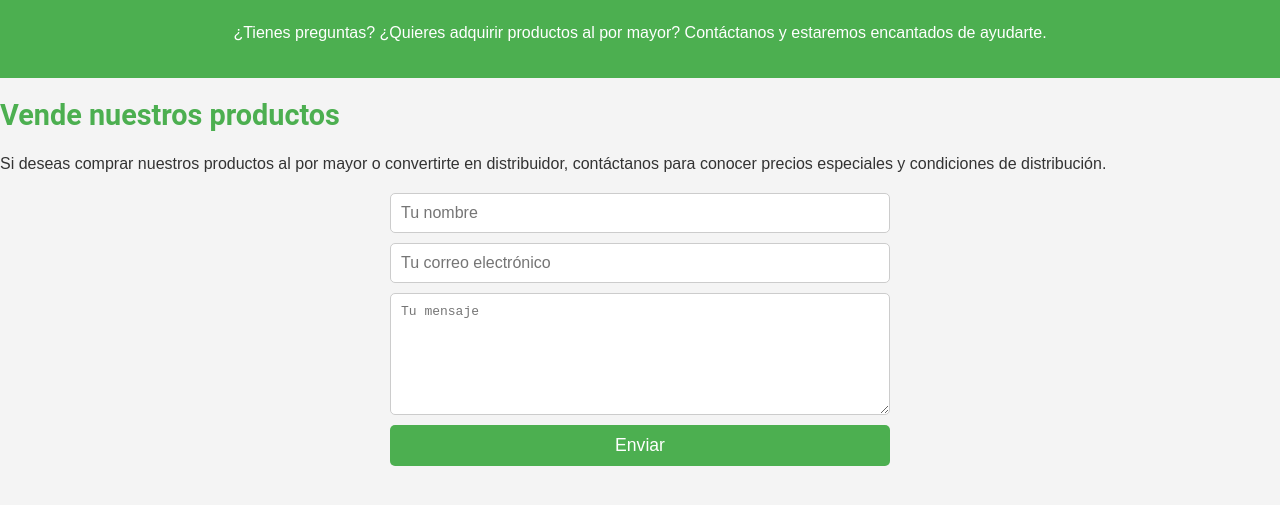
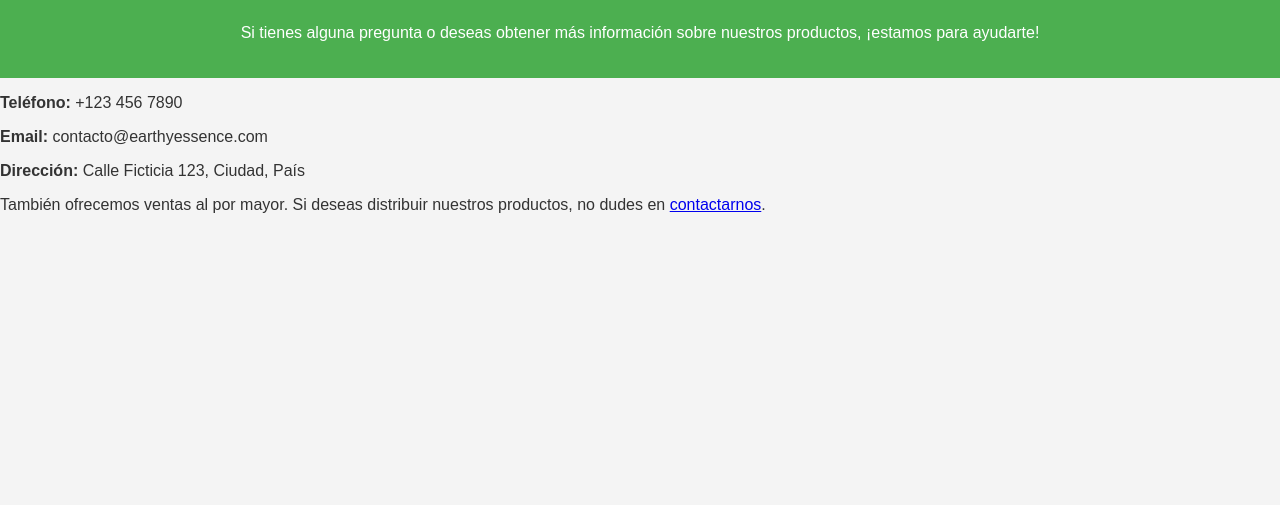
Before and after one commit to Earthyessence/Earthyessencecuador, a plain HTML site: page contacto.html in a window 1280 px wide. Shown: the part 97-602 px from the top of the page. Drawn offline with Linux system fonts and the light colour scheme.

Commit message:
Update contacto.html

```diff
--- a/contacto.html
+++ b/contacto.html
@@ -9,19 +9,17 @@
 <body>
     <header>
         <h1>Contacto</h1>
-        <p>¿Tienes preguntas? ¿Quieres adquirir productos al por mayor? Contáctanos y estaremos encantados de ayudarte.</p>
+        <p>Si tienes alguna pregunta o deseas obtener más información sobre nuestros productos, ¡estamos para ayudarte!</p>
     </header>
 
     <section class="contact-info">
-        <h2>Vende nuestros productos</h2>
-        <p>Si deseas comprar nuestros productos al por mayor o convertirte en distribuidor, contáctanos para conocer precios especiales y condiciones de distribución.</p>
+        <p><strong>Teléfono:</strong> +123 456 7890</p>
+        <p><strong>Email:</strong> contacto@earthyessence.com</p>
+        <p><strong>Dirección:</strong> Calle Ficticia 123, Ciudad, País</p>
+    </section>
 
-        <form action="enviar-mensaje.php" method="post">
-            <input type="text" name="nombre" placeholder="Tu nombre" required>
-            <input type="email" name="email" placeholder="Tu correo electrónico" required>
-            <textarea name="mensaje" placeholder="Tu mensaje" required></textarea>
-            <button type="submit">Enviar</button>
-        </form>
+    <section class="wholesale-info">
+        <p>También ofrecemos ventas al por mayor. Si deseas distribuir nuestros productos, no dudes en <a href="mailto:contacto@earthyessence.com">contactarnos</a>.</p>
     </section>
 </body>
 </html>
```
